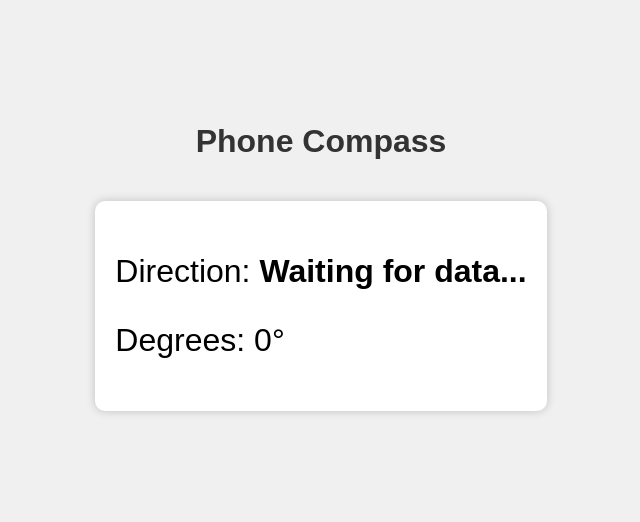
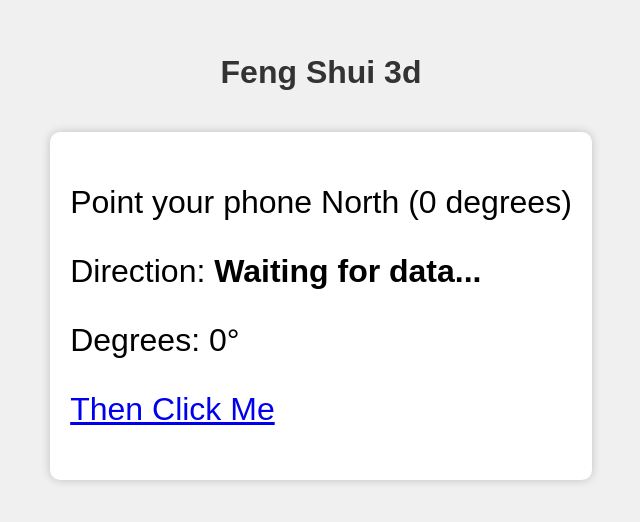
Before and after one commit to bcebel/3d, a plain HTML site: page index.html in a window 1280 px wide. Shown: the part 134-656 px from the top of the page, without its empty margins (319-959 px from the left). Drawn offline with Linux system fonts and the light colour scheme.

Commit message:
simplify

```diff
--- a/index.html
+++ b/index.html
@@ -37,10 +37,12 @@
 </head>
 
 <body>
-    <h1>Phone Compass</h1>
+    <h1>Feng Shui 3d</h1>
     <div id="compass">
+        <p>Point your phone North (0 degrees)</p>
         <p>Direction: <span id="direction">Waiting for data...</span></p>
         <p>Degrees: <span id="degrees">0</span>°</p>
+        <p><a href="/home.html">Then Click Me</a>  </p>
     </div>
 
     <script>
```
Also changed, not shown: home.html (+0 -6 lines).
